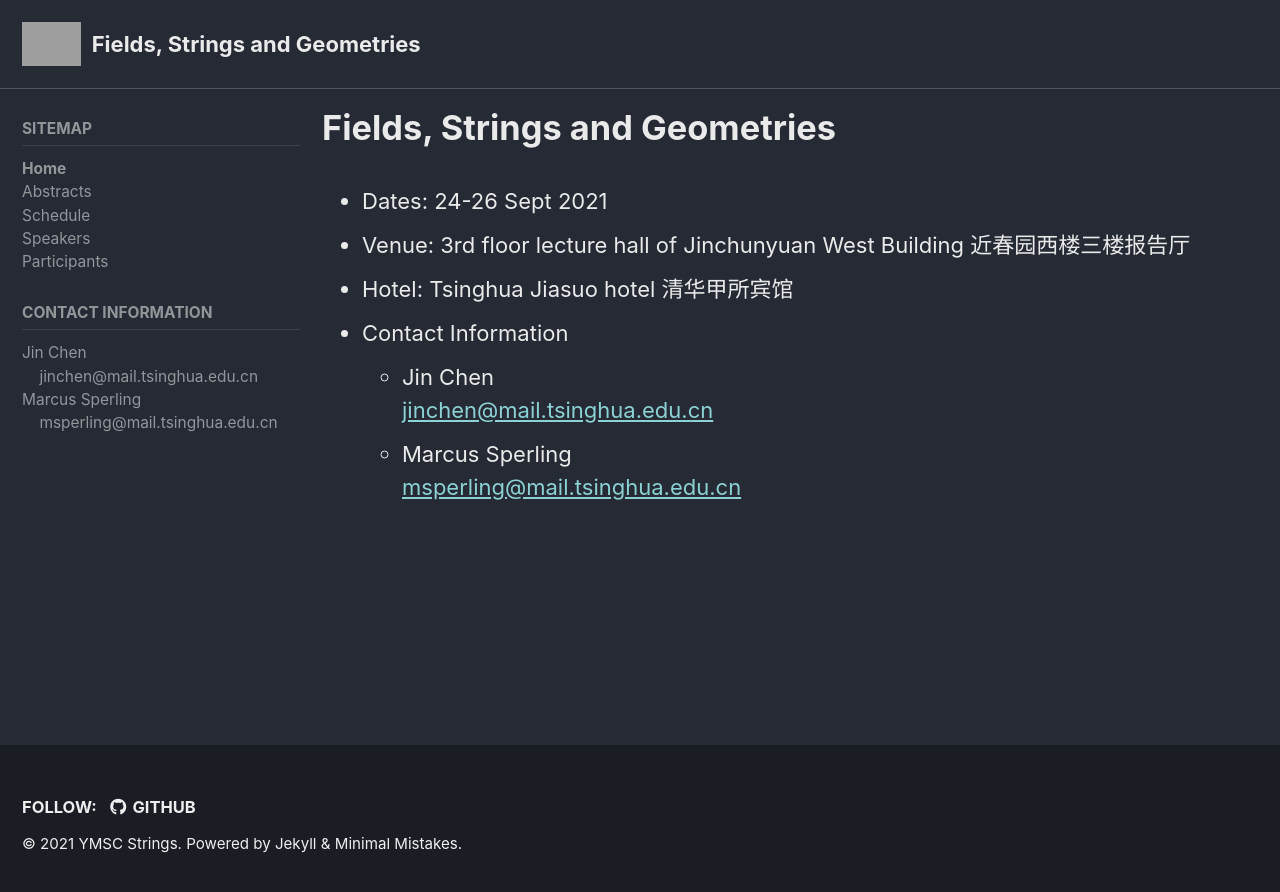
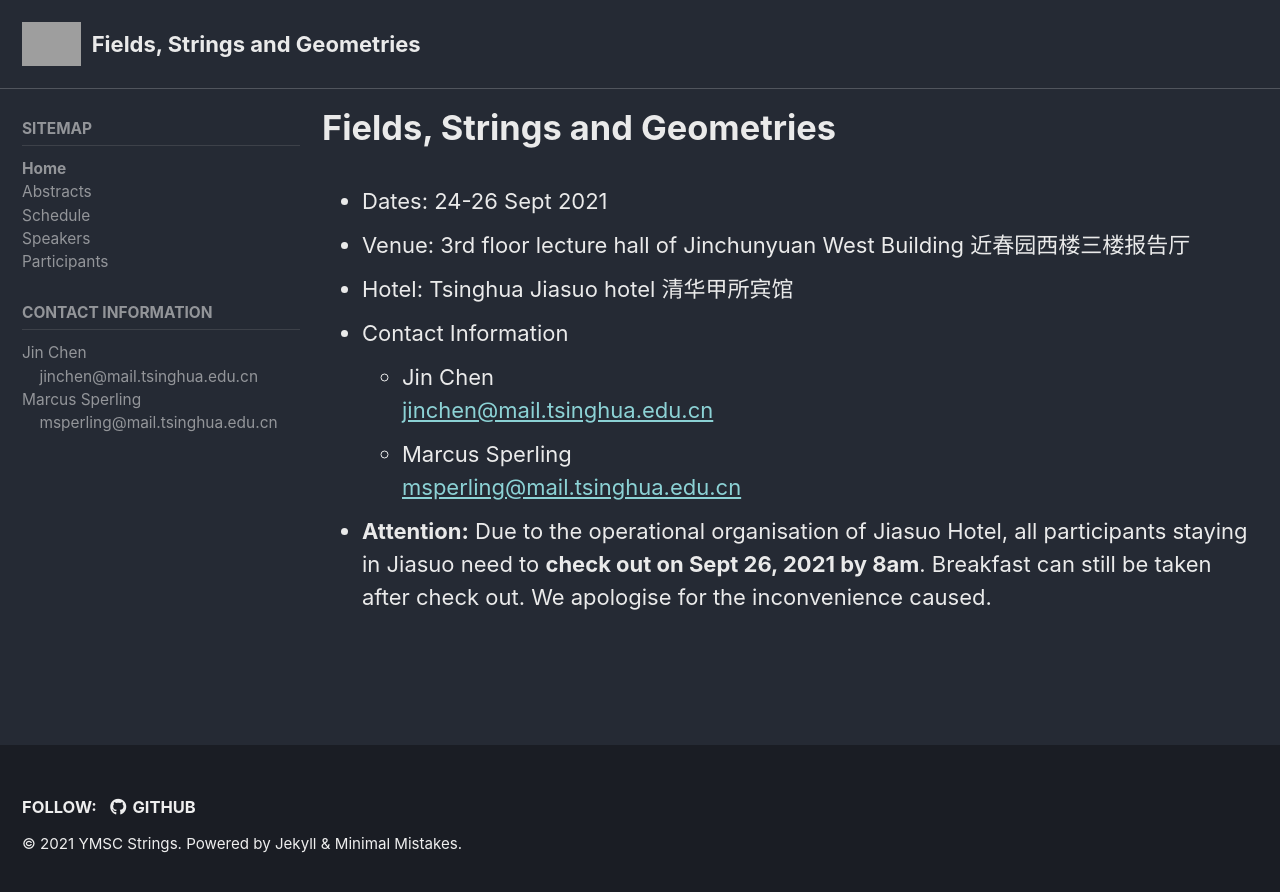
Before and after one commit to ymsc-strings/gauge-theory-workshop-sept-2021, a Jekyll site: the page built from _pages/index.md, in a window 1280 px wide. Shown: the top 892 px of the page. Built offline with Jekyll 4.4.1, drawn with Linux system fonts in a browser that asks for light colours; cached includes are drawn as plain includes.

Commit message:
Update index.md

```diff
--- a/_pages/index.md
+++ b/_pages/index.md
@@ -21,3 +21,4 @@ sidebar:
             </li>
         {% endfor %}
     </ul>
+* __Attention:__ Due to the operational organisation of Jiasuo Hotel, all participants staying in Jiasuo need to __check out on Sept 26, 2021 by 8am__. Breakfast can still be taken after check out. We apologise for the inconvenience caused.
```
